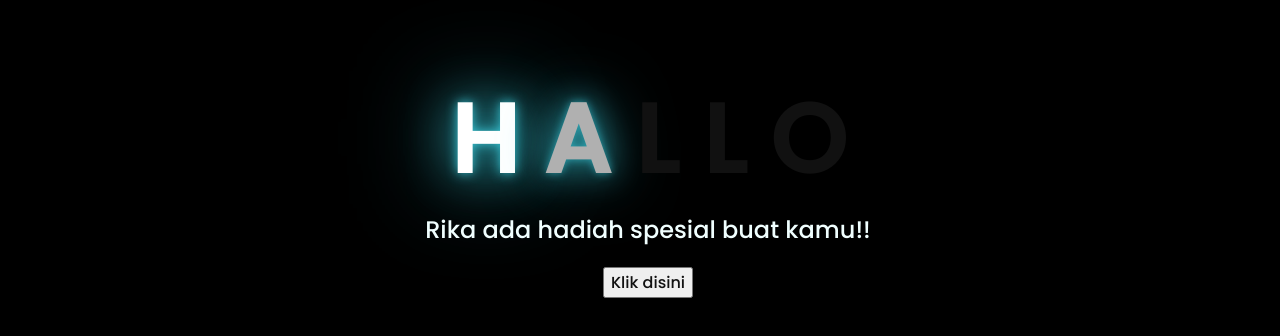
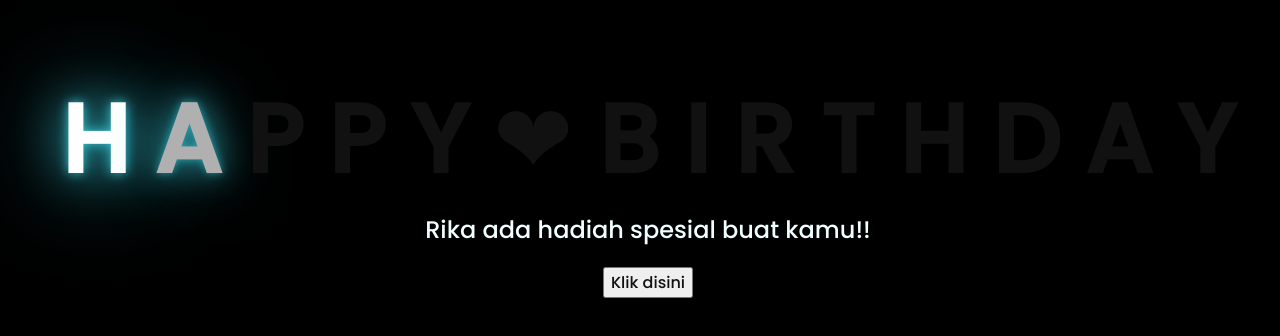
Before and after one commit to dianwinata09/Dian, a plain HTML site: page index.html in a window 1280 px wide. Shown: the part 226-562 px from the top of the page. Drawn offline with Linux system fonts and the light colour scheme.

Commit message:
Update index.html

```diff
--- a/index.html
+++ b/index.html
@@ -11,11 +11,20 @@
 <body>
     <div class="greetings">
     <!-- silahkan menambah kata sesuai keinginan dengan <span>text...</span -->
+         <span>H</span>
+        <span>A</span>
+        <span>P</span>
+        <span>P</span>
+        <span>Y</span>
+        <span>❤</span>
+        <span>B</span>
+        <span>I</span>
+        <span>R</span>
+        <span>T</span>
         <span>H</span>
+        <span>D</span>
         <span>A</span>
-        <span>L</span>
-        <span>L</span>
-        <span>O</span>
+        <span>Y</span>
     </div>
     <div class="description">
         <span>Rika ada hadiah spesial buat kamu!!
```
